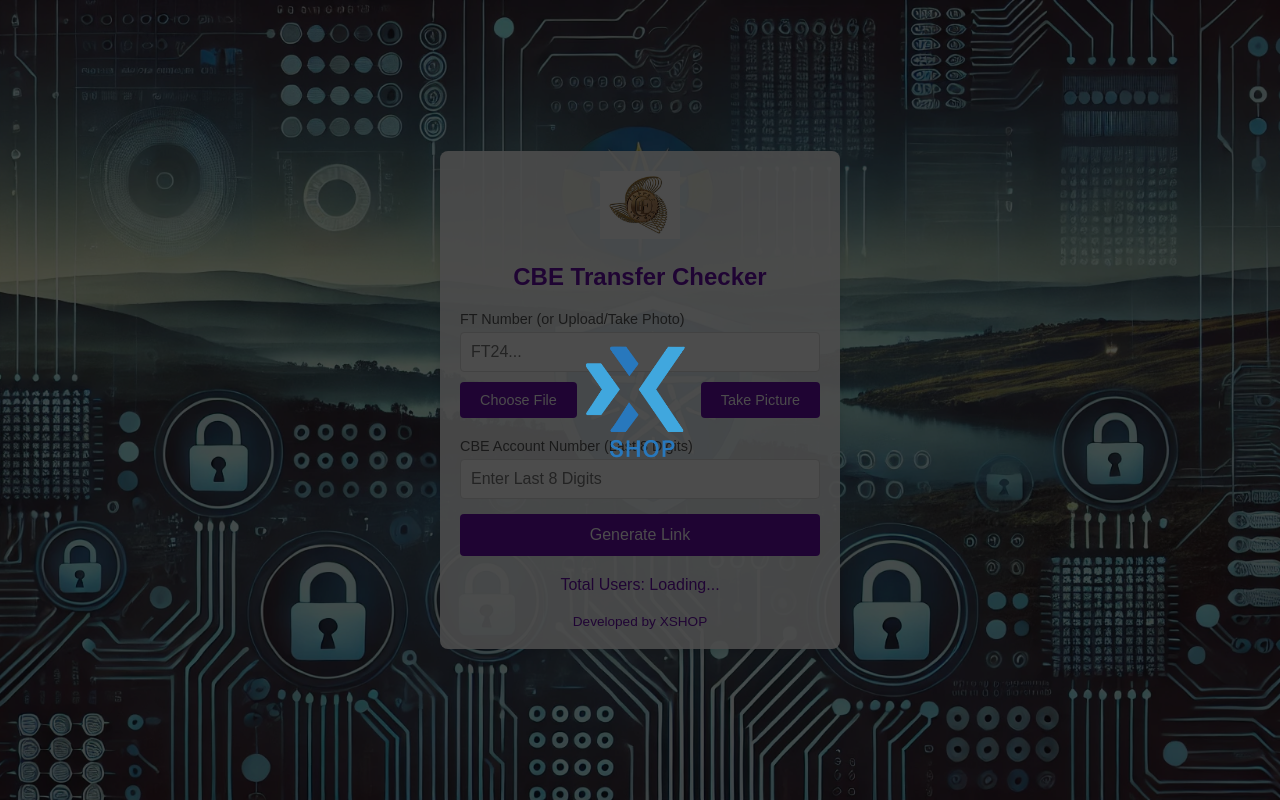
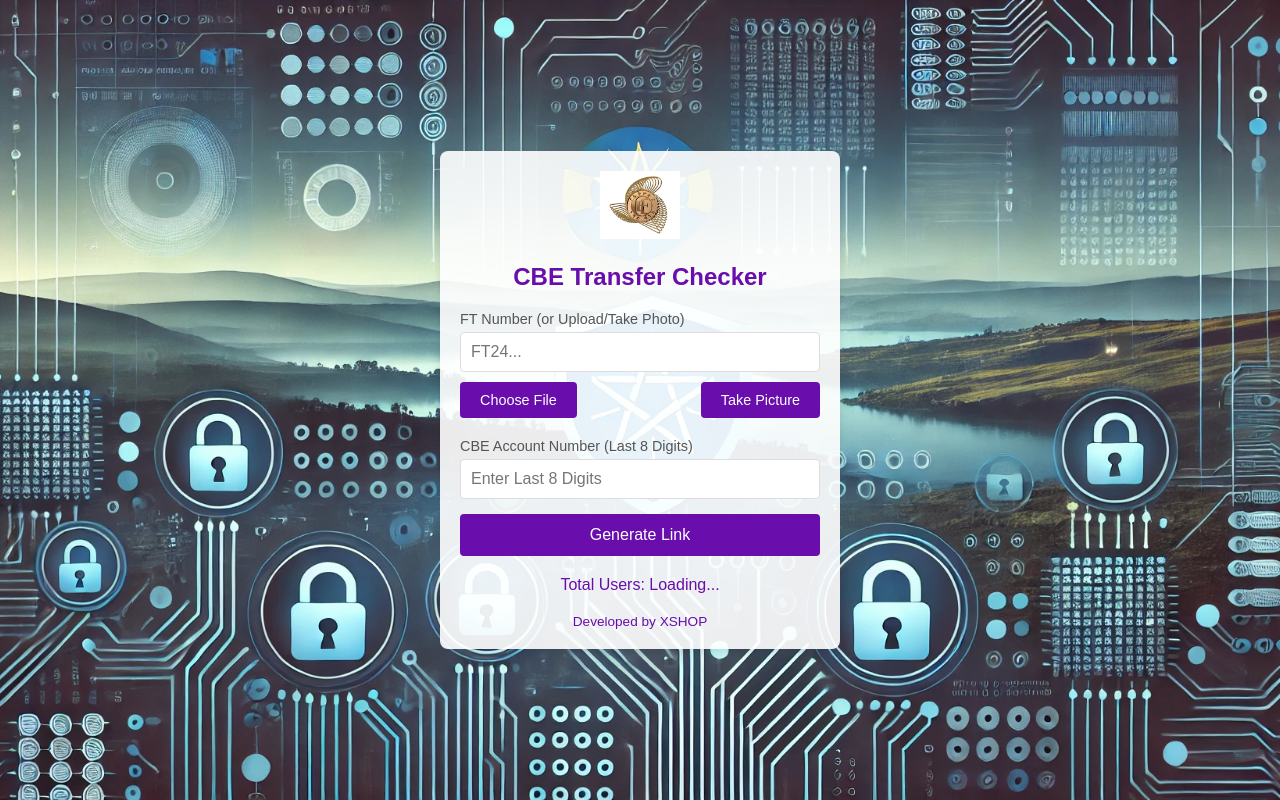
Before and after one commit to XshopEt/CBETransferchecker2, a plain HTML site: page index.html in a window 1280 px wide. Drawn offline with Linux system fonts and the light colour scheme; no server answers.

Commit message:
index.html

```diff
--- a/index.html
+++ b/index.html
@@ -141,8 +141,8 @@
     </div>
 
     <!-- Loading overlay -->
-    <div id="overlay" style="display: none; position: absolute; top: 0; left: 0; right: 0; bottom: 0; background-color: rgba(0, 0, 0, 0.7); display: flex; justify-content: center; align-items: center; z-index: 10;">
-        <img src="logos.png" alt="Loading..." style="width: 150px;">
+    <div id="overlay" style="display: none; position: absolute; top: 0; left: 0; right: 0; bottom: 0; background-color: rgba(0, 0, 0, 0.7); justify-content: center; align-items: center; z-index: 10;">
+    <img src="logos.png" alt="Loading..." style="width: 150px;">
     </div>
 
     <script>
```
